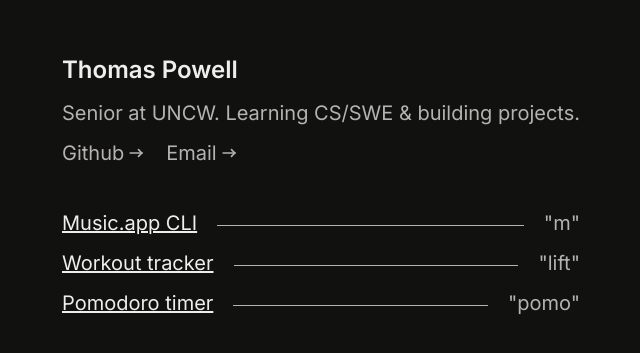
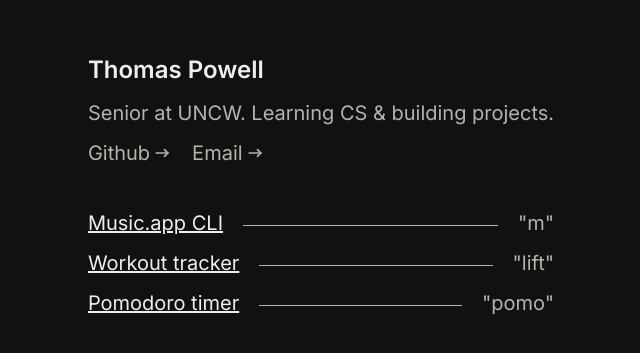
Before and after one commit to thomascpowell/www, a SvelteKit app: page / in a window 1280 px wide. Shown: the part 215-568 px from the top of the page, without its empty margins (319-959 px from the left). Built offline with nearby package versions, Linux system fonts and the light colour scheme.

Commit message:
changed a word

```diff
--- a/src/routes/+page.svelte
+++ b/src/routes/+page.svelte
@@ -7,7 +7,7 @@
   <h1>Thomas Powell</h1>
   <p>
     Senior at UNCW.
-    Learning CS/SWE & building projects.
+    Learning CS & building projects.
   </p>
   <div class="links">
     <Outlink href="https://github.com/thomascpowell" text="Github"/>
```
